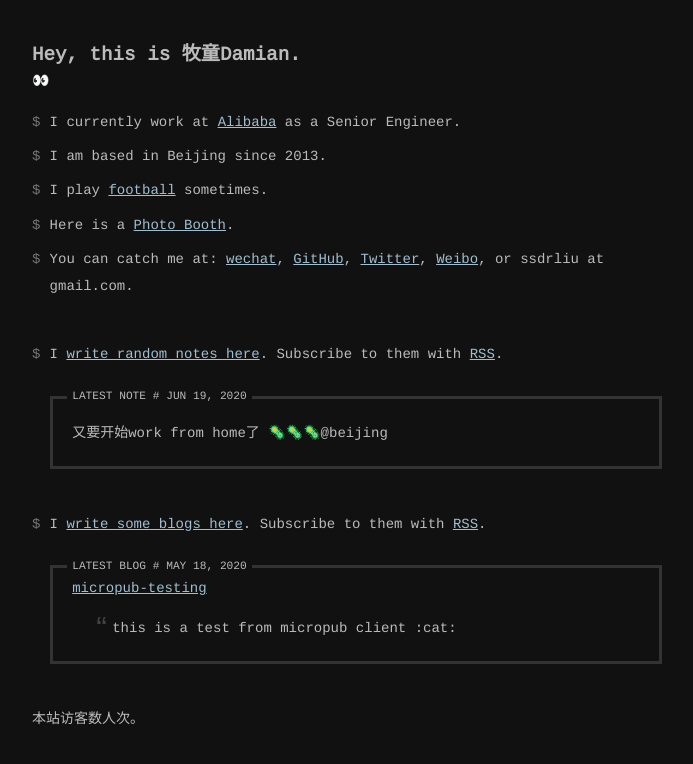
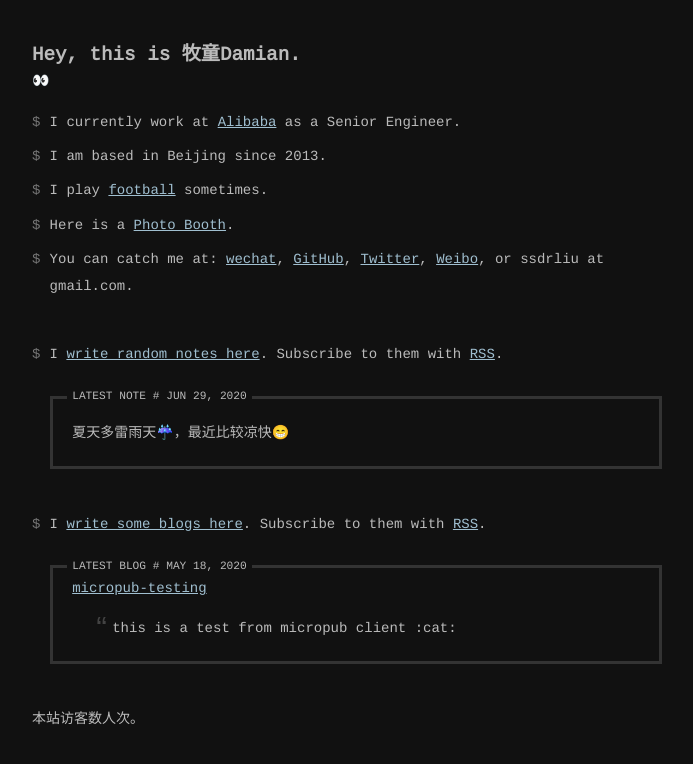
Before and after one commit to ssdr/site, a Jekyll site: the page built from index.html, in a window 1280 px wide. Shown: the top 764 px of the page, without its empty margins (293-986 px from the left). Built offline with Jekyll 4.4.1, drawn with Linux system fonts in a browser that asks for light colours; comment, search, counter and statistics services are not loaded.

Commit message:
📝 Update an entry via micropub

```diff
--- a/_data/notes.yml
+++ b/_data/notes.yml
@@ -1,3 +1,7 @@
+- date: 2020/06/29 18:20
+  content: |
+    夏天多雷雨天☔️，最近比较凉快😁
+
 - date: 2020/06/19 13:06
   content: |
     又要开始work from home了 🦠🦠🦠@beijing
```
